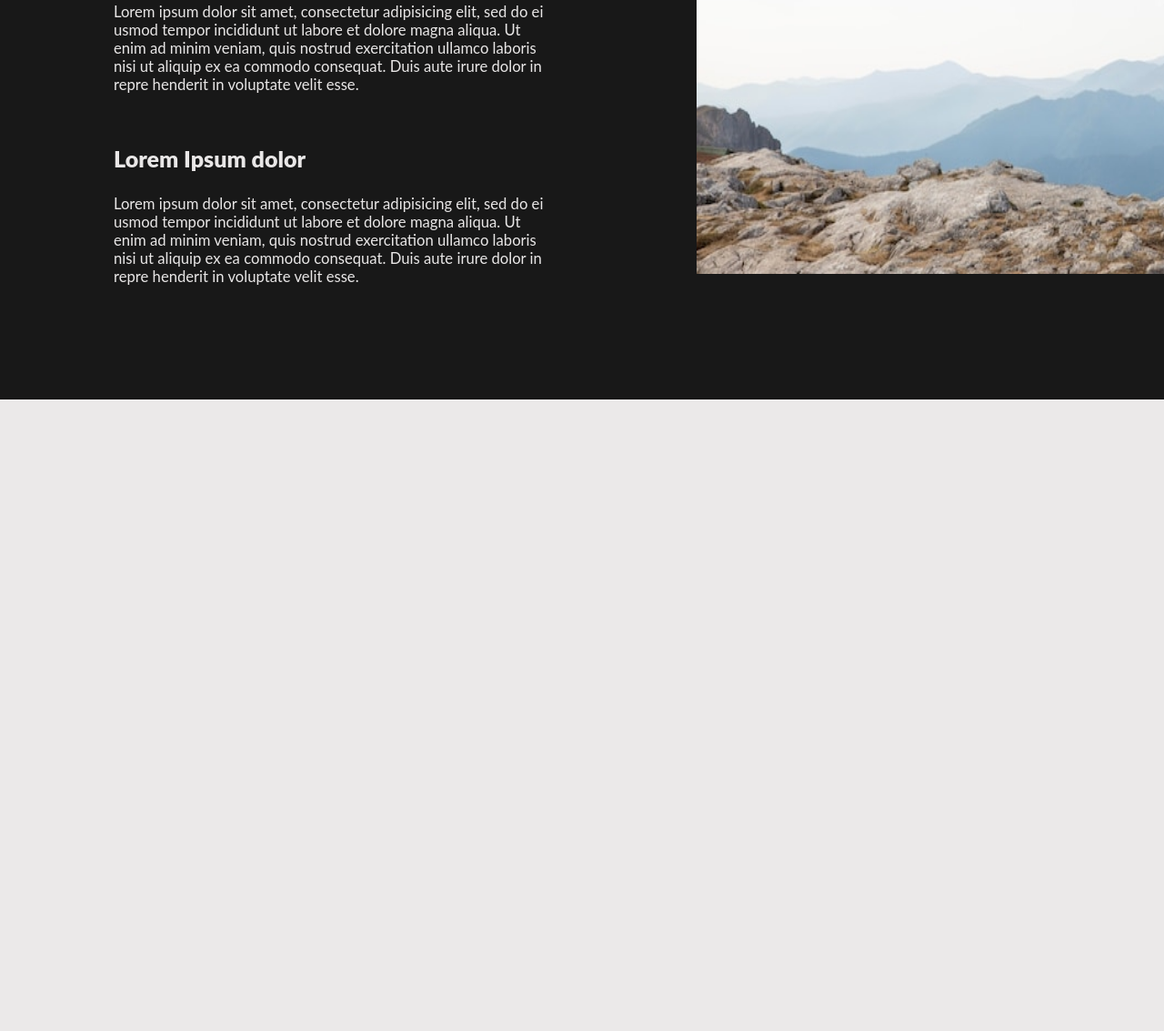
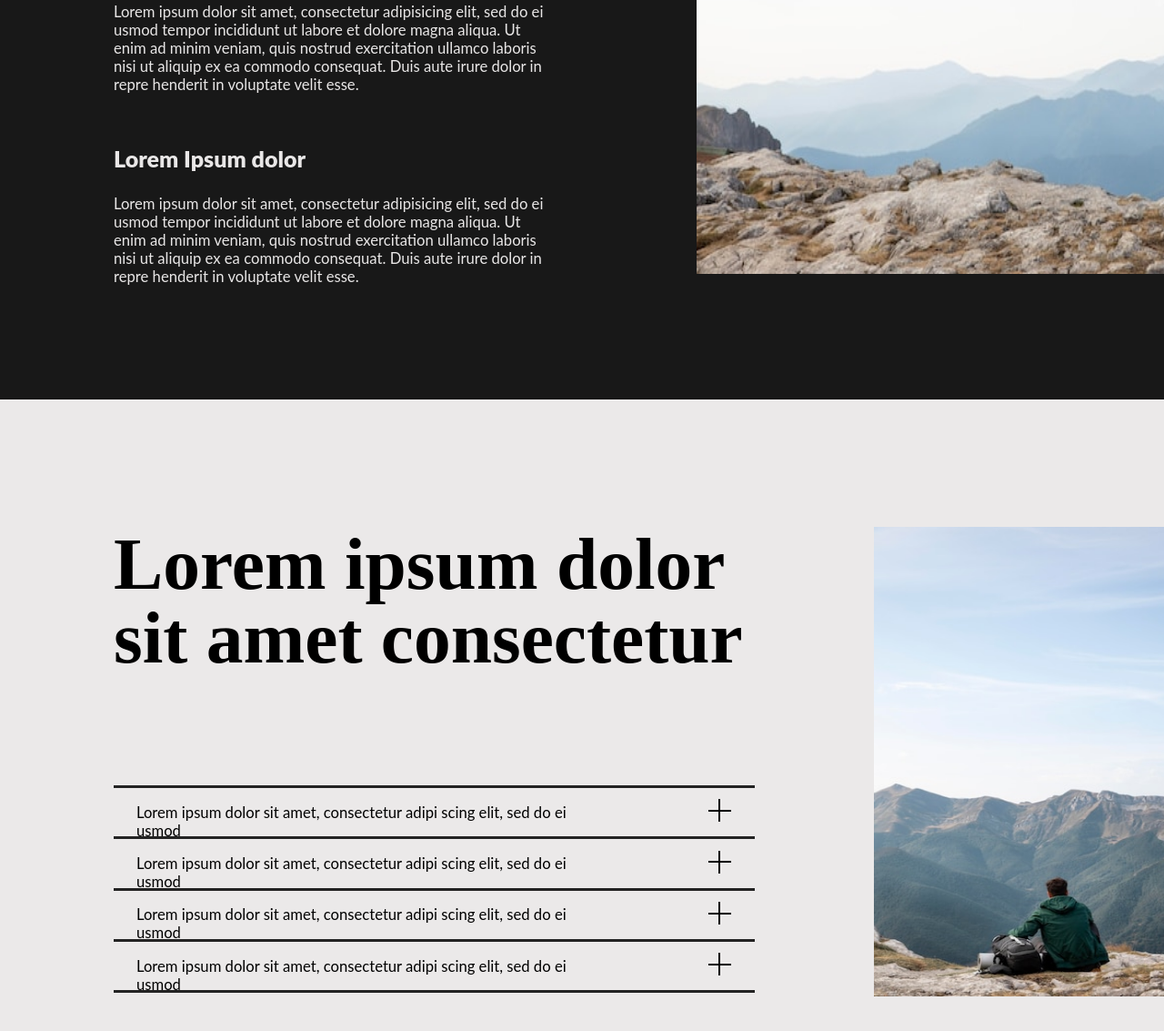
Before and after one commit to pechenco/project-page, a plain HTML site: page index.html in a window 1280 px wide. Shown: the part 4212-5345 px from the top of the page at 91% size. Before the commit the page ends 4707 px from the top, so only its background shows below. Drawn offline with Linux system fonts and the light colour scheme.

Commit message:
group 6 complite

```diff
--- a/css/style.css
+++ b/css/style.css
@@ -394,3 +394,73 @@ a {
     width: 757px;
     height: 562px;
 }
+
+.grout_six {
+    width: 1355px;
+    height: 694px;
+    display: flex;
+}
+
+.grout_six_text_section {
+    width: 911px;
+}
+
+.grout_six_text_section_header {
+    width: 771px;
+    height: 164px;
+    font-family: 'Cardo';
+    font-style: normal;
+    font-weight: 700;
+    font-size: 81.4292px;
+    line-height: 81px;
+    margin-top: 140px;
+    margin-left: 125px ;
+}
+
+.grout_six_text_section_parag {
+    margin-top: 120px;
+    margin-left: 125px;
+    width: 911px;
+}
+
+.grout_six_text_section_parag_block {
+    border-bottom: 3px solid #232323;
+    padding-left: 25px;
+    display: flex;
+    width: 680px;
+}
+
+.border_top {
+    border-top: 3px solid #232323;
+}
+
+.grout_six_parag_text {
+    width: 516px;
+    height: 20px;
+    font-family: 'Lato';
+    font-style: normal;
+    font-weight: 400;
+    font-size: 16.6564px;
+    line-height: 20px;
+}
+
+.plus {
+    margin-left: 100px;
+    display: inline-block;
+    width: 50px;
+    height: 50px;
+    background:
+        linear-gradient(#000, #000),
+        linear-gradient(#000, #000);
+    background-position: center;
+    background-size: 50% 2px, 2px 50%;
+    /*thickness = 2px, length = 50% (25px)*/
+    background-repeat: no-repeat;
+}
+
+.grout_six_img {
+    width: 390px;
+    height: 516px;
+    margin-top: 140px;
+    margin-left: 50px;
+}
--- a/index.html
+++ b/index.html
@@ -170,5 +170,47 @@
       </div>
     </div>
     <!-- /group 5-->
+    <!-- group 6-->
+    <div class="grout_six">
+      <div class="grout_six_text_section">
+        <div class="grout_six_text_section_header">
+          Lorem ipsum dolor sit amet consectetur
+        </div>
+        <div class="grout_six_text_section_parag">
+          <div class="grout_six_text_section_parag_block border_top">
+            <p class="grout_six_parag_text">
+              Lorem ipsum dolor sit amet, consectetur adipi scing elit, sed do
+              ei usmod
+            </p>
+            <div class="plus"></div>
+          </div>
+          <div class="grout_six_text_section_parag_block">
+            <p class="grout_six_parag_text">
+              Lorem ipsum dolor sit amet, consectetur adipi scing elit, sed do
+              ei usmod
+            </p>
+            <div class="plus"></div>
+          </div>
+          <div class="grout_six_text_section_parag_block">
+            <p class="grout_six_parag_text">
+              Lorem ipsum dolor sit amet, consectetur adipi scing elit, sed do
+              ei usmod
+            </p>
+            <div class="plus"></div>
+          </div>
+          <div class="grout_six_text_section_parag_block">
+            <p class="grout_six_parag_text">
+              Lorem ipsum dolor sit amet, consectetur adipi scing elit, sed do
+              ei usmod
+            </p>
+            <div class="plus"></div>
+          </div>
+        </div>
+      </div>
+      <div class="grout_six_img_section">
+        <img class="grout_six_img" src="img/group 6 img.jpg" alt="man" />
+      </div>
+    </div>
+    <!-- /group 6-->
   </body>
 </html>
```
Also changed, not shown: img/group 6 img.jpg (added).
